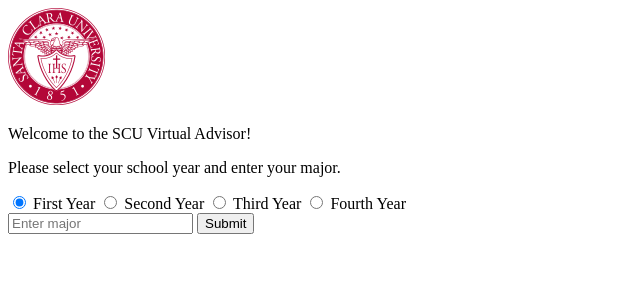
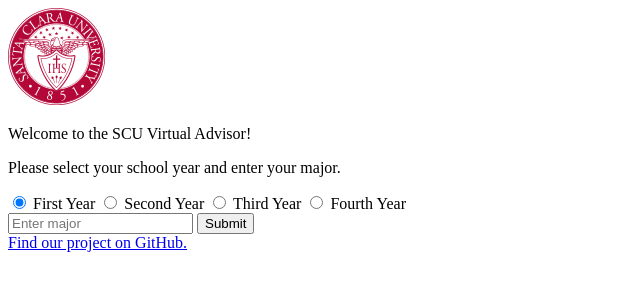
Before and after one commit to mmunguia97/virtual_advisor, a website: page index.html in a window 1280 px wide. Shown: the whole page, without its empty margins (0-640 px from the left). Drawn offline with Linux system fonts and the light colour scheme.

Commit message:
Update index.html

```diff
--- a/index.html
+++ b/index.html
@@ -7,7 +7,6 @@
         <a href="https://www.scu.edu"><img src="Santa_Clara_U_Seal.svg.png" alt="Santa Clara University Seal"></a>
         <main>
             <p>Welcome to the SCU Virtual Advisor!</p>
-
             <div>
                 <p>Please select your school year and enter your major.</p>
                 <!--TODO: Update form action-->
@@ -21,5 +20,6 @@
                 </form>
             </div>
         </main>
+        <a href="https://github.com/cyates48/virtual_advisor">Find our project on GitHub.</a>
     </body>
 </html>
```
